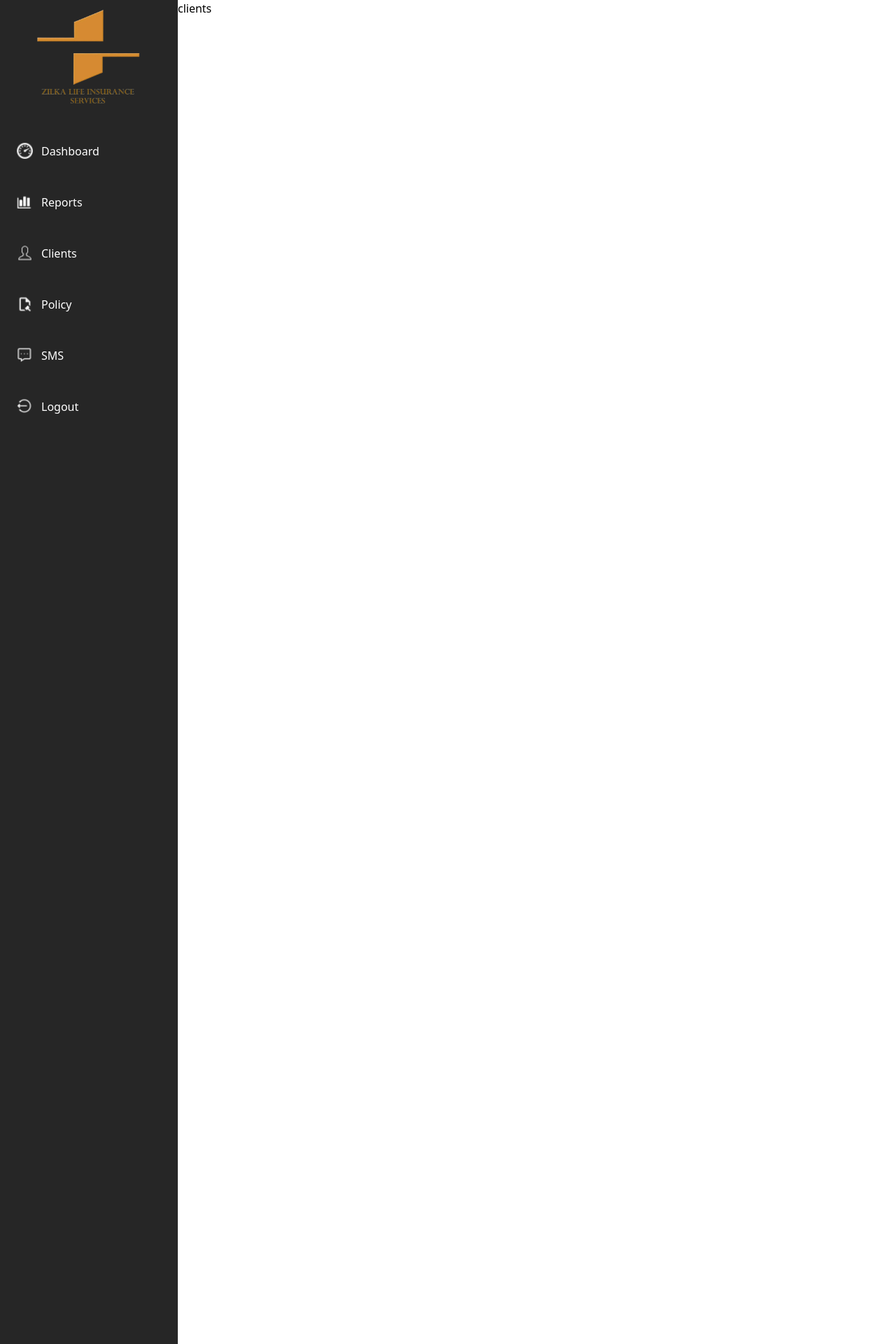
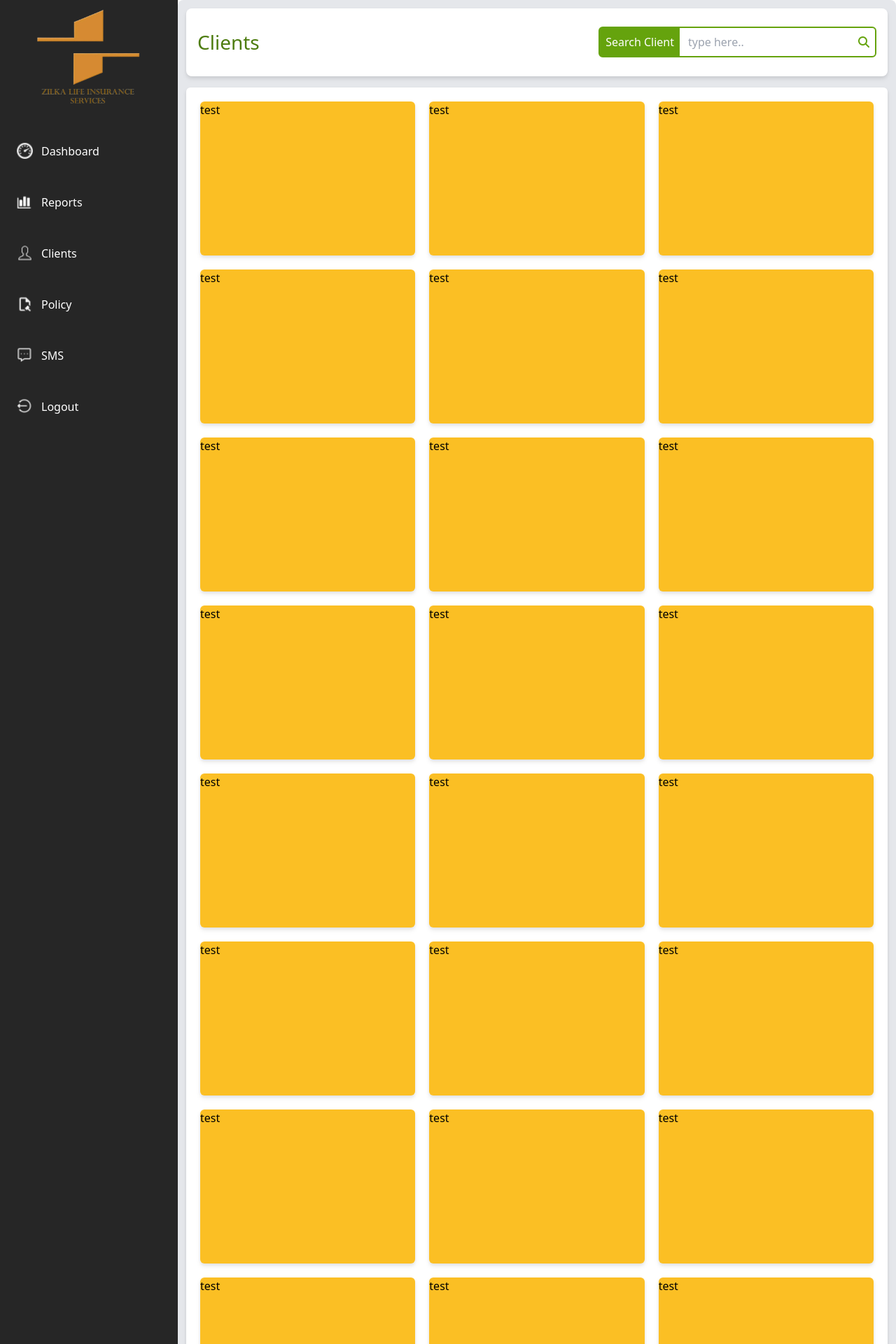
Before and after one commit to GetDrown/insurance-system, a PHP site: page /src/admin-view/clients.php in a window 1280 px wide. Shown: the top 1920 px of the page at 70% size. Run offline with PHP 8.4, Linux system fonts and the light colour scheme.

Commit message:
adjusted sidebare links, layout for clietns page in admin view done

```diff
--- a/assets/css/output.css
+++ b/assets/css/output.css
@@ -872,6 +872,14 @@ video {
   height: 45px;
 }
 
+.h-\[250pc\] {
+  height: 250pc;
+}
+
+.h-\[220px\] {
+  height: 220px;
+}
+
 .w-6 {
   width: 1.5rem;
 }
@@ -1034,6 +1042,14 @@ video {
 
 .gap-4 {
   gap: 1rem;
+}
+
+.gap-2 {
+  gap: 0.5rem;
+}
+
+.gap-5 {
+  gap: 1.25rem;
 }
 
 .space-x-4 > :not([hidden]) ~ :not([hidden]) {
@@ -1163,6 +1179,26 @@ video {
   border-color: rgb(203 213 225 / var(--tw-border-opacity));
 }
 
+.border-gray-100 {
+  --tw-border-opacity: 1;
+  border-color: rgb(243 244 246 / var(--tw-border-opacity));
+}
+
+.border-gray-400 {
+  --tw-border-opacity: 1;
+  border-color: rgb(156 163 175 / var(--tw-border-opacity));
+}
+
+.border-gray-300 {
+  --tw-border-opacity: 1;
+  border-color: rgb(209 213 219 / var(--tw-border-opacity));
+}
+
+.border-lime-600 {
+  --tw-border-opacity: 1;
+  border-color: rgb(101 163 13 / var(--tw-border-opacity));
+}
+
 .bg-\[\#90EC48\] {
   --tw-bg-opacity: 1;
   background-color: rgb(144 236 72 / var(--tw-bg-opacity));
@@ -1226,6 +1262,36 @@ video {
 .bg-gray-700 {
   --tw-bg-opacity: 1;
   background-color: rgb(55 65 81 / var(--tw-bg-opacity));
+}
+
+.bg-lime-400 {
+  --tw-bg-opacity: 1;
+  background-color: rgb(163 230 53 / var(--tw-bg-opacity));
+}
+
+.bg-red-100 {
+  --tw-bg-opacity: 1;
+  background-color: rgb(254 226 226 / var(--tw-bg-opacity));
+}
+
+.bg-amber-100 {
+  --tw-bg-opacity: 1;
+  background-color: rgb(254 243 199 / var(--tw-bg-opacity));
+}
+
+.bg-amber-200 {
+  --tw-bg-opacity: 1;
+  background-color: rgb(253 230 138 / var(--tw-bg-opacity));
+}
+
+.bg-amber-300 {
+  --tw-bg-opacity: 1;
+  background-color: rgb(252 211 77 / var(--tw-bg-opacity));
+}
+
+.bg-amber-400 {
+  --tw-bg-opacity: 1;
+  background-color: rgb(251 191 36 / var(--tw-bg-opacity));
 }
 
 .p-2 {
@@ -1331,6 +1397,10 @@ video {
   padding-top: 2px;
 }
 
+.pr-2 {
+  padding-right: 0.5rem;
+}
+
 .text-center {
   text-align: center;
 }
@@ -1470,6 +1540,16 @@ video {
 .text-gray-200 {
   --tw-text-opacity: 1;
   color: rgb(229 231 235 / var(--tw-text-opacity));
+}
+
+.text-gray-100 {
+  --tw-text-opacity: 1;
+  color: rgb(243 244 246 / var(--tw-text-opacity));
+}
+
+.text-gray-300 {
+  --tw-text-opacity: 1;
+  color: rgb(209 213 219 / var(--tw-text-opacity));
 }
 
 .underline {
--- a/includes/sidebar.php
+++ b/includes/sidebar.php
@@ -34,7 +34,7 @@
         </li>
         <!-- policcy -->
         <li class="mb-[25px]">
-            <a href="reports.php"
+            <a href="policy.php"
                 class="flex w-[230px] hover:bg-lime-500 p-3 rounded-lg <?php echo ($current_page == 'policy.php') ? 'bg-lime-500' : ''; ?>">
                 <div class="img-container">
                     <img src="../../assets/image/policy.png" alt="">
@@ -44,7 +44,7 @@
         </li>
         <!-- sms -->
         <li class="mb-[25px]">
-            <a href="reports.php"
+            <a href="sms.php"
                 class="flex w-[230px] hover:bg-lime-500 p-3 rounded-lg <?php echo ($current_page == 'sms.php') ? 'bg-lime-500' : ''; ?>">
                 <div class="img-container">
                     <img src="../../assets/image/sms.png" alt="">
--- a/src/admin-view/clients.php
+++ b/src/admin-view/clients.php
@@ -5,8 +5,28 @@
     <?php include '../../includes/sidebar.php'; ?>
 
     <!-- main-content -->
-    <div class="basis-5/6  h-dvh">
-        <h1 class="">clients</h1>
+    <div class="basis-5/6  h-dvh p-3 rounded-lg overflow-hidden bg-gray-200 flex flex-col">
+        <!-- header -->
+        <div class="h-[100px] w-full bg-white rounded-lg p-4 flex items-center justify-between mb-4 drop-shadow-md">
+            <div>
+                <h1 class="font-medium text-[28px] text-lime-700">Clients</h1>
+            </div>
+            <div class="border-2 border-lime-600 rounded-md flex justify-between items-center pr-2">
+                <div class="bg-lime-600 h-full p-2 text-white">
+                    Search Client
+                </div>
+                <input type="text" placeholder="type here.." class="px-3 py-2 rounded-md focus:outline-none">
+                <span><i class="fa-solid fa-magnifying-glass text-lime-600"></i></span>
+            </div>
+        </div>
+        <!-- body -->
+        <div class="h-full rounded-md overflow-y-auto bg-white drop-shadow-md p-5 grid grid-cols-3 gap-5">
+            <?php for ($i=0; $i < 102; $i++) {  ?>
+            <div class="bg-amber-400 h-[220px] rounded-md drop-shadow-md">
+                <h1>test</h1>
+            </div>
+            <?php } ?>
+        </div>
     </div>
 </body>
 
```
